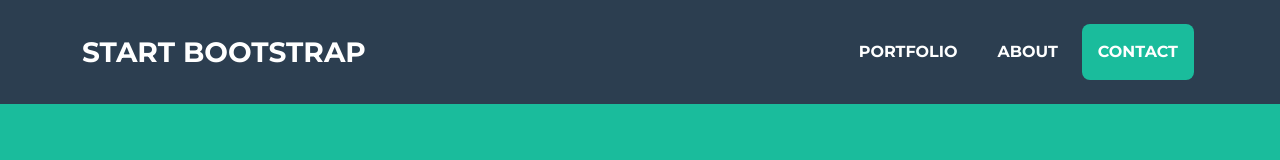
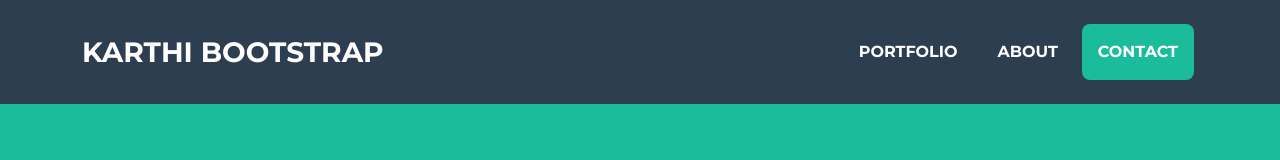
Before and after one commit to rajakarthik77/biodata, a plain HTML site: page index.html in a window 1280 px wide. Shown: the top 160 px of the page. Drawn offline with nearby package versions, Linux system fonts and the light colour scheme.

Commit message:
third change

```diff
--- a/index.html
+++ b/index.html
@@ -20,7 +20,7 @@
         <!-- Navigation-->
         <nav class="navbar navbar-expand-lg bg-secondary text-uppercase fixed-top" id="mainNav">
             <div class="container">
-                <a class="navbar-brand" href="#page-top">Start Bootstrap</a>
+                <a class="navbar-brand" href="#page-top">Karthi Bootstrap</a>
                 <button class="navbar-toggler text-uppercase font-weight-bold bg-primary text-white rounded" type="button" data-bs-toggle="collapse" data-bs-target="#navbarResponsive" aria-controls="navbarResponsive" aria-expanded="false" aria-label="Toggle navigation">
                     Menu
                     <i class="fas fa-bars"></i>
```
